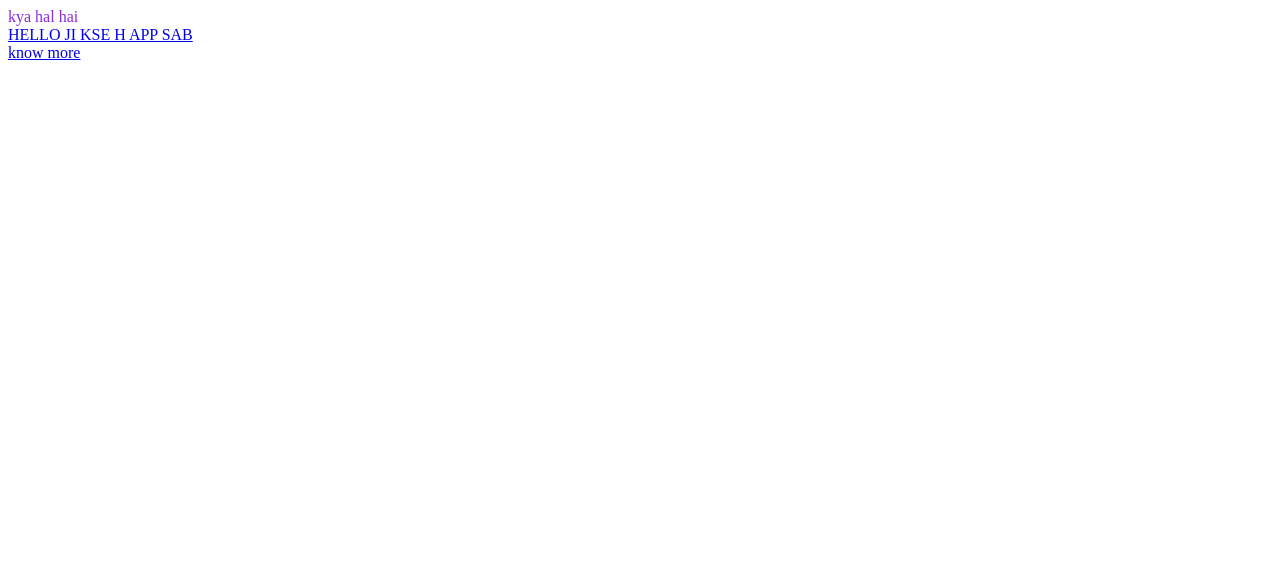
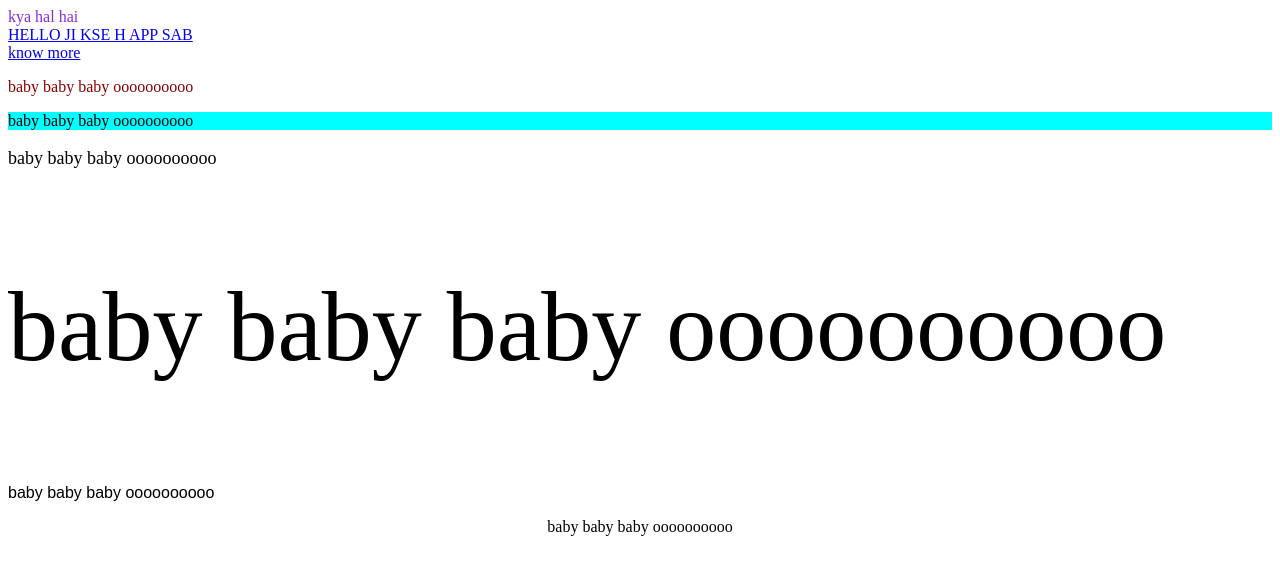
Before and after one commit to kajaltanwar/Web_dev, a plain HTML site: page divORtryCSS.html in a window 1280 px wide. Drawn offline with Linux system fonts and the light colour scheme.

Commit message:
learn new tags

```diff
--- a/divORtryCSS.html
+++ b/divORtryCSS.html
@@ -17,6 +17,24 @@
 <br/>
 <a href="https://www.github.com" target="_blank"> know more </a>
 
+
+<!-- Inline CSS -->
+<p style="color:darkred"> baby baby baby oooooooooo </p>
+<p style="background-color:aqua"> baby baby baby oooooooooo </p>
+<p style="font-size: large;"> baby baby baby oooooooooo </p>
+<p style="font-size: 100px;"> baby baby baby oooooooooo </p>
+<p style="font-family: fantasy;"> baby baby baby oooooooooo </p>
+<p style="text-align: center;"> baby baby baby oooooooooo </p>
+
+
+<!-- Formatting- Bold,italic,small,del,mark,sup,sub -->
+
+
+
+
+
+
+
 </body>
 
 </htlm>
```
Also changed, not shown: index.html (+3 -0 lines).
